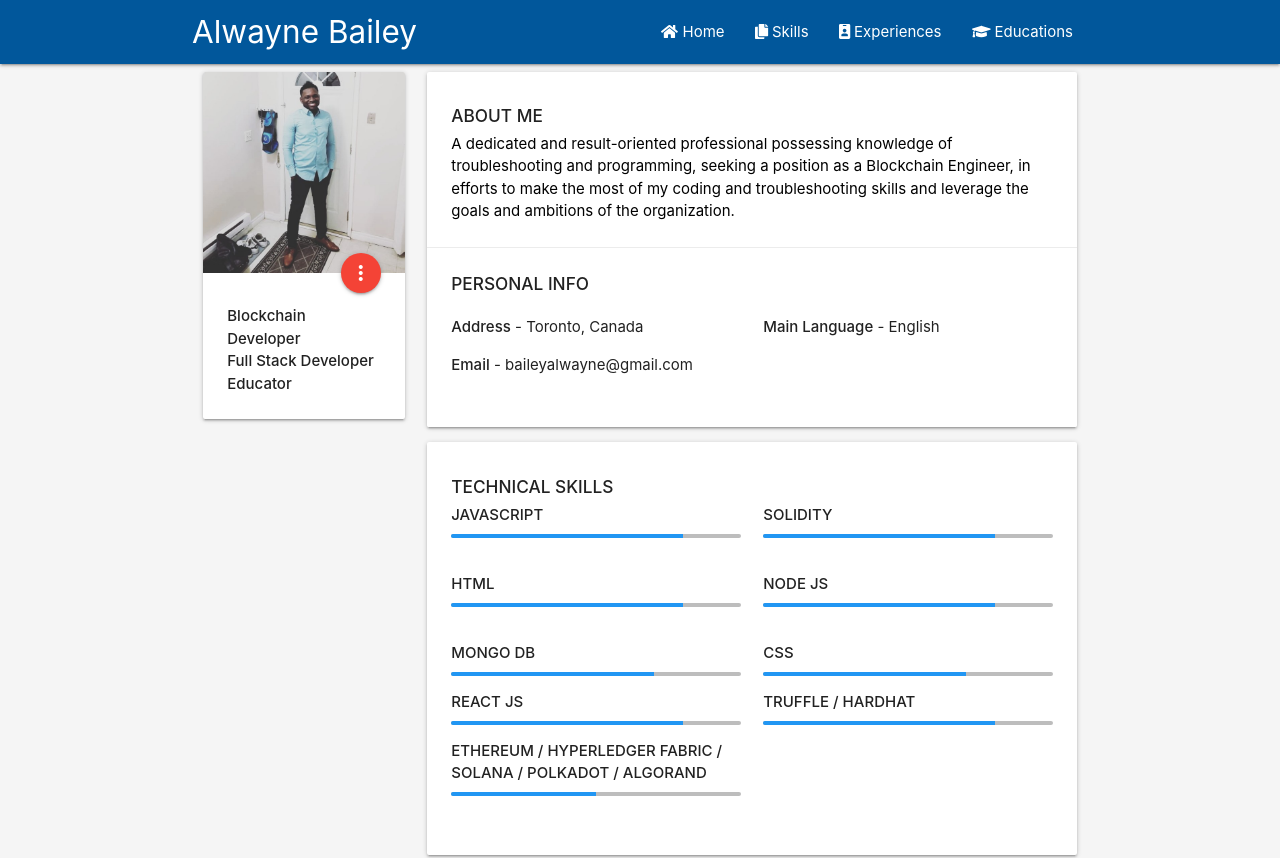
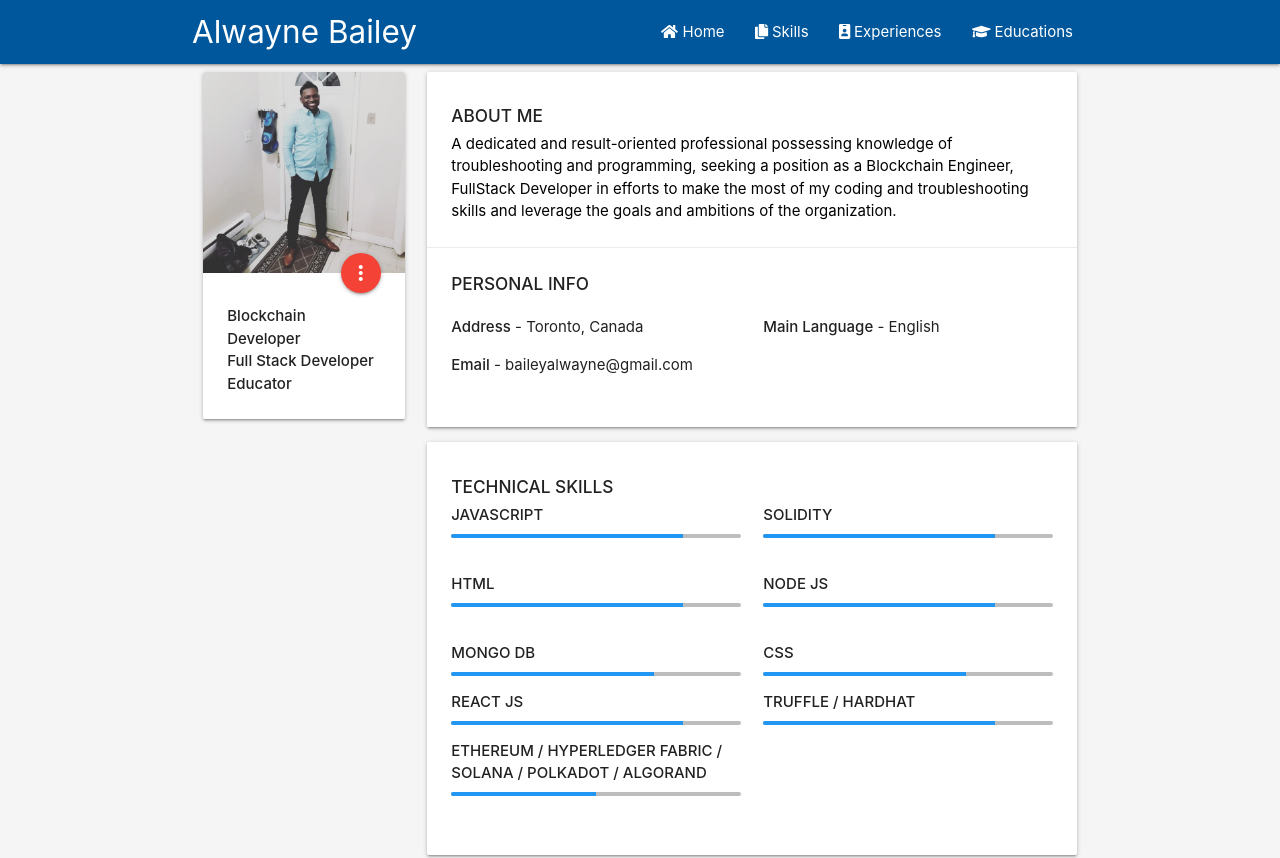
Before and after one commit to baileyalo/Resume, a React (Create React App) app: page / in a window 1280 px wide. Shown: the top 858 px of the page. Built offline with nearby package versions, Linux system fonts and the light colour scheme; the HTML template or start-up script is replaced by a standard one.

Commit message:
update about

```diff
--- a/src/components/pages/about/About.js
+++ b/src/components/pages/about/About.js
@@ -10,7 +10,7 @@ export default function About() {
           </h6>
           <p className="black-text">
           A dedicated and result-oriented professional possessing knowledge of troubleshooting and programming,
-          seeking a position as a Blockchain Engineer,
+          seeking a position as a Blockchain Engineer, FullStack Developer
           in efforts to make the most of my coding and troubleshooting skills and leverage the goals and ambitions of the organization.
           </p>
         </div>
--- a/src/components/pages/skills/Skills.js
+++ b/src/components/pages/skills/Skills.js
@@ -1,4 +1,5 @@
 import React from 'react';
+import '../../../App.css';
 
 export default function Skills() {
   return (
@@ -14,7 +15,7 @@ export default function Skills() {
               <div className="progress grey lighten-1">
                 <div
                   className="determinate blue"
-                  style={{ width: '80%' }}
+                  style={{ width: '80%' , height: 20}}
                 ></div>
               </div>
             </div>
```
